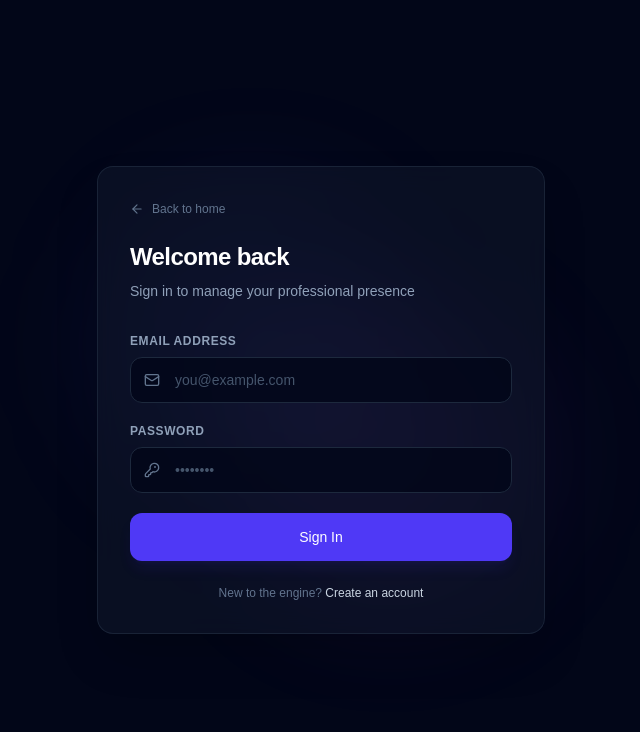
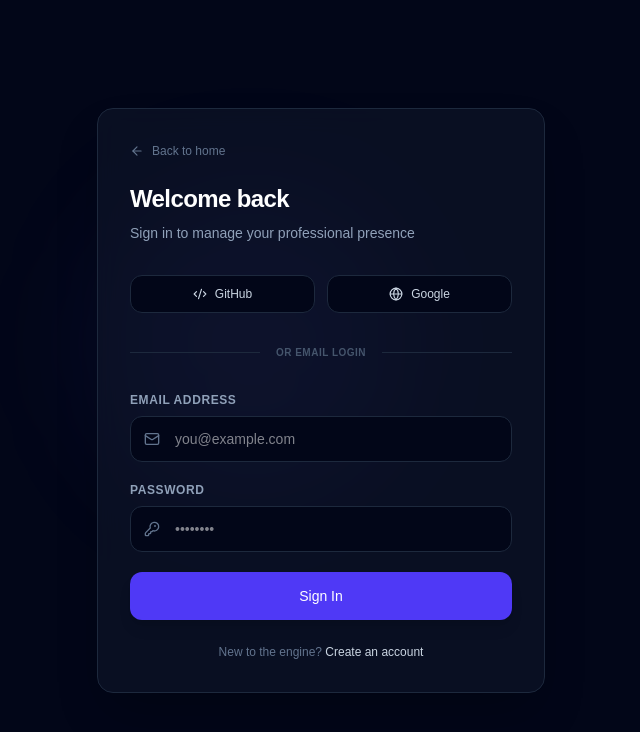
Before and after one commit to asobuilds/devcraft-career, a Next.js app: page /login in a window 1280 px wide. Shown: the top 732 px of the page, without its empty margins (319-959 px from the left). Built offline with nearby package versions, Linux system fonts and the light colour scheme; no server answers.

Commit message:
feat: manually create api folder structure and implement recruiter notification route

```diff
--- /dev/null
+++ b/app/directory/page.tsx
@@ -0,0 +1,143 @@
+'use client';
+
+import React, { useState, useEffect } from 'react';
+import { supabase } from '@/lib/supabase';
+import { Search, Loader2, Code2, ArrowRight, Globe } from 'lucide-react';
+import Link from 'next/link';
+
+export default function RecruiterDirectory() {
+  const [loading, setLoading] = useState(true);
+  const [searchTerm, setSearchTerm] = useState('');
+  const [portfolios, setPortfolios] = useState<any[]>([]);
+
+  useEffect(() => {
+    const fetchAllPublicPortfolios = async () => {
+      const { data, error } = await supabase
+        .from('portfolios')
+        .select('*')
+        .not('custom_subdomain', 'is', null);
+
+      if (!error && data) {
+        setPortfolios(data);
+      }
+      setLoading(false);
+    };
+    fetchAllPublicPortfolios();
+  }, []);
+
+  // Normalize tech_stack to an array of strings
+  const getTechArray = (tech: any): string[] => {
+    if (!tech) return [];
+    if (Array.isArray(tech)) return tech.map(t => t.trim()).filter(Boolean);
+    if (typeof tech === 'string') return tech.split(',').map(t => t.trim()).filter(Boolean);
+    return [];
+  };
+
+  // Filtering logic – safe for arrays
+  const filteredPortfolios = portfolios.filter(p => {
+    const searchLower = searchTerm.toLowerCase().trim();
+    if (!searchLower) return true;
+
+    const techArray = getTechArray(p.tech_stack);
+    const matchStack = techArray.some(t => t.toLowerCase().includes(searchLower));
+    const matchBio = p.bio?.toLowerCase().includes(searchLower) || false;
+    const matchTitle = p.title?.toLowerCase().includes(searchLower) || false;
+
+    return matchStack || matchBio || matchTitle;
+  });
+
+  if (loading) {
+    return (
+      <div className="min-h-screen bg-slate-950 flex items-center justify-center text-slate-400 gap-2">
+        <Loader2 className="animate-spin text-indigo-500" size={20} />
+        <span>Compiling Candidate Marketplace...</span>
+      </div>
+    );
+  }
+
+  return (
+    <div className="min-h-screen bg-slate-950 text-slate-100 p-6 md:p-12 font-sans">
+      <div className="max-w-6xl mx-auto space-y-8">
+
+        {/* Header */}
+        <div className="border-b border-slate-900 pb-6 flex flex-col md:flex-row md:items-center justify-between gap-4">
+          <div>
+            <h1 className="text-2xl font-black text-white">Reverse Engineer Talent Board</h1>
+            <p className="text-xs text-slate-500 mt-1">Browse verified active candidate profiles and live project code streams instantly.</p>
+          </div>
+
+          <div className="relative w-full md:w-80">
+            <Search size={14} className="absolute left-3.5 top-1/2 -translate-y-1/2 text-slate-500" />
+            <input
+              type="text"
+              value={searchTerm}
+              onChange={(e) => setSearchTerm(e.target.value)}
+              placeholder="Filter by tech (e.g. React, SQL, Python)..."
+              className="w-full bg-slate-900 border border-slate-800 rounded-xl py-2 pl-10 pr-4 text-xs text-white focus:outline-none focus:border-slate-700 placeholder-slate-600"
+            />
+          </div>
+        </div>
+
+        {/* Grid */}
+        <div className="grid sm:grid-cols-2 lg:grid-cols-3 gap-6">
+          {filteredPortfolios.map((p) => {
+            const techArray = getTechArray(p.tech_stack);
+            const displayName = p.title || 'Untitled Portfolio';
+
+            return (
+              <div key={p.id} className="bg-slate-900/40 border border-slate-800 rounded-2xl p-6 flex flex-col justify-between backdrop-blur-sm hover:border-indigo-500/40 transition-all group">
+                <div className="space-y-4">
+                  <div className="flex items-start justify-between">
+                    <div className="h-10 w-10 rounded-xl bg-indigo-500/10 border border-indigo-500/20 text-indigo-400 flex items-center justify-center">
+                      <Code2 size={18} />
+                    </div>
+                    <span className="text-[9px] font-mono font-bold text-slate-600 bg-slate-950 border border-slate-900 px-2 py-0.5 rounded">
+                      {p.custom_subdomain}.devcraft.com
+                    </span>
+                  </div>
+
+                  <div className="space-y-1">
+                    <h3 className="text-sm font-bold text-white group-hover:text-indigo-400 transition-colors truncate">
+                      {displayName}
+                    </h3>
+                    <p className="text-xs text-slate-400 line-clamp-3 text-justify leading-relaxed">
+                      {p.bio || "No professional profile biography synchronized yet."}
+                    </p>
+                  </div>
+                </div>
+
+                <div className="space-y-4 mt-6 pt-4 border-t border-slate-900">
+                  {techArray.length > 0 && (
+                    <div className="flex flex-wrap gap-1">
+                      {techArray.slice(0, 4).map((tech: string, idx: number) => (
+                        <span key={idx} className="bg-slate-950 border border-slate-800/80 text-slate-400 text-[9px] font-mono px-1.5 py-0.5 rounded">
+                          {tech}
+                        </span>
+                      ))}
+                      {techArray.length > 4 && (
+                        <span className="text-[9px] text-slate-500">+{techArray.length - 4} more</span>
+                      )}
+                    </div>
+                  )}
+
+                  <Link
+                    href={`/p/${p.custom_subdomain}`}
+                    className="w-full bg-slate-800 group-hover:bg-indigo-600 text-white font-medium text-xs py-2.5 rounded-xl transition-all flex items-center justify-center gap-1.5 border border-slate-700/60 group-hover:border-transparent"
+                  >
+                    <Globe size={12} /> Inspect Live Engine <ArrowRight size={12} />
+                  </Link>
+                </div>
+              </div>
+            );
+          })}
+        </div>
+
+        {filteredPortfolios.length === 0 && (
+          <p className="text-center text-xs text-slate-700 italic py-20">
+            No matching technical dossiers met current search filter matrix rules parameters.
+          </p>
+        )}
+      </div>
+    </div>
+  );
+}
--- a/app/login/page.tsx
+++ b/app/login/page.tsx
@@ -3,13 +3,11 @@
 import React, { useState } from 'react';
 import Link from 'next/link';
 import { useRouter } from 'next/navigation';
-import { ArrowLeft, KeyRound, Mail, Loader2 } from 'lucide-react';
+import { ArrowLeft, KeyRound, Mail, Loader2, Code2, Globe } from 'lucide-react';
 import { supabase } from '@/lib/supabase';
 
 export default function Login() {
   const router = useRouter();
-
-  // State management for credentials and feedback UI
   const [email, setEmail] = useState('');
   const [password, setPassword] = useState('');
   const [loading, setLoading] = useState(false);
@@ -21,103 +19,87 @@ export default function Login() {
     setErrorMsg(null);
 
     try {
-      // Authenticate user against Supabase Auth records
       const { data, error } = await supabase.auth.signInWithPassword({
         email,
         password,
       });
-
       if (error) throw error;
-
-      if (data.user) {
-        // Redirect directly to the dashboard, where the role-switchboard will handle them
-        router.push('/dashboard');
-      }
+      if (data.user) router.push('/dashboard');
     } catch (err: any) {
-      setErrorMsg(err.message || 'Invalid login credentials. Please try again.');
+      setErrorMsg(err.message || 'Invalid login credentials.');
     } finally {
       setLoading(false);
     }
   };
 
+  const handleSocialSignIn = async (provider: 'github' | 'google') => {
+    try {
+      const { error } = await supabase.auth.signInWithOAuth({
+        provider,
+        options: { redirectTo: `${window.location.origin}/dashboard` }
+      });
+      if (error) throw error;
+    } catch (err: any) {
+      alert('OAuth integration error: ' + err.message);
+    }
+  };
+
   return (
     <div className="min-h-screen bg-slate-950 text-slate-100 flex items-center justify-center p-6 relative">
-      {/* Visual background atmospheric balance glow elements */}
       <div className="absolute top-1/4 left-1/3 w-72 h-72 bg-indigo-500/10 rounded-full blur-3xl pointer-events-none" />
-      <div className="absolute bottom-1/4 right-1/3 w-72 h-72 bg-purple-500/10 rounded-full blur-3xl pointer-events-none" />
 
-      <div className="w-full max-w-md bg-slate-900/60 border border-slate-800/80 p-8 rounded-2xl backdrop-blur-md shadow-2xl relative z-10">
-        <Link href="/" className="inline-flex items-center gap-2 text-xs font-medium text-slate-500 hover:text-slate-300 transition-colors mb-6 group">
-          <ArrowLeft size={14} className="group-hover:-translate-x-0.5 transition-transform" /> {"Back to home"}
+      <div className="w-full max-w-md bg-slate-900/60 border border-slate-800 p-8 rounded-2xl backdrop-blur-md shadow-2xl relative z-10">
+        <Link href="/" className="inline-flex items-center gap-2 text-xs font-medium text-slate-500 hover:text-slate-300 transition-colors mb-6">
+          <ArrowLeft size={14} /> Back to home
         </Link>
 
         <div className="space-y-2 mb-8">
-          <h2 className="text-2xl font-bold tracking-tight text-white">{"Welcome back"}</h2>
-          <p className="text-sm text-slate-400">{"Sign in to manage your professional presence"}</p>
+          <h2 className="text-2xl font-bold tracking-tight text-white">Welcome back</h2>
+          <p className="text-sm text-slate-400">Sign in to manage your professional presence</p>
         </div>
 
-        {/* Status Error Notification Message Block */}
-        {errorMsg && (
-          <div className="p-3.5 mb-5 rounded-xl border border-red-500/20 bg-red-500/5 text-xs text-red-400 font-medium leading-relaxed">
-            {errorMsg}
-          </div>
-        )}
+        {errorMsg && <div className="p-3 mb-5 rounded-xl border border-red-500/20 bg-red-500/5 text-xs text-red-400">{errorMsg}</div>}
+
+        {/* Social Logins Block */}
+        <div className="grid grid-cols-2 gap-3 mb-6">
+          <button type="button" onClick={() => handleSocialSignIn('github')} className="flex items-center justify-center gap-2 py-2.5 rounded-xl bg-slate-950 border border-slate-800 text-xs font-medium text-slate-300 hover:bg-slate-900 transition-all">
+            <Code2 size={14} /> GitHub
+          </button>
+          <button type="button" onClick={() => handleSocialSignIn('google')} className="flex items-center justify-center gap-2 py-2.5 rounded-xl bg-slate-950 border border-slate-800 text-xs font-medium text-slate-300 hover:bg-slate-900 transition-all">
+            <Globe size={14} /> Google
+          </button>
+        </div>
+
+        <div className="relative flex py-2 items-center mb-6">
+          <div className="flex-grow border-t border-slate-800"></div>
+          <span className="flex-shrink mx-4 text-slate-600 text-[10px] uppercase font-bold tracking-wider">Or email login</span>
+          <div className="flex-grow border-t border-slate-800"></div>
+        </div>
 
         <form onSubmit={handleSignIn} className="space-y-5">
           <div>
-            <label className="block text-xs font-semibold uppercase tracking-wider text-slate-400 mb-2">{"Email Address"}</label>
+            <label className="block text-xs font-semibold uppercase tracking-wider text-slate-400 mb-2">Email Address</label>
             <div className="relative">
               <Mail size={16} className="absolute left-3.5 top-1/2 -translate-y-1/2 text-slate-500" />
-              <input
-                type="email"
-                value={email}
-                onChange={(e) => setEmail(e.target.value)}
-                placeholder="you@example.com"
-                className="w-full bg-slate-950/80 border border-slate-800 rounded-xl py-3 pl-11 pr-4 text-sm text-white placeholder-slate-600 focus:outline-none focus:border-slate-700 transition-colors"
-                required
-                disabled={loading}
-              />
+              <input type="email" value={email} onChange={(e) => setEmail(e.target.value)} placeholder="you@example.com" className="w-full bg-slate-950 border border-slate-800 rounded-xl py-3 pl-11 pr-4 text-sm text-white" required disabled={loading} />
             </div>
           </div>
 
           <div>
-            <div className="flex justify-between items-center mb-2">
-              <label className="block text-xs font-semibold uppercase tracking-wider text-slate-400">{"Password"}</label>
-            </div>
+            <label className="block text-xs font-semibold uppercase tracking-wider text-slate-400 mb-2">Password</label>
             <div className="relative">
               <KeyRound size={16} className="absolute left-3.5 top-1/2 -translate-y-1/2 text-slate-500" />
-              <input
-                type="password"
-                value={password}
-                onChange={(e) => setPassword(e.target.value)}
-                placeholder="••••••••"
-                className="w-full bg-slate-950/80 border border-slate-800 rounded-xl py-3 pl-11 pr-4 text-sm text-white placeholder-slate-600 focus:outline-none focus:border-slate-700 transition-colors"
-                required
-                disabled={loading}
-              />
+              <input type="password" value={password} onChange={(e) => setPassword(e.target.value)} placeholder="••••••••" className="w-full bg-slate-950 border border-slate-800 rounded-xl py-3 pl-11 pr-4 text-sm text-white" required disabled={loading} />
             </div>
           </div>
 
-          <button
-            type="submit"
-            disabled={loading}
-            className="w-full font-medium text-sm text-white py-3.5 rounded-xl shadow-lg transition-all flex items-center justify-center gap-2 transform active:scale-[0.98] disabled:opacity-50 disabled:cursor-not-allowed bg-indigo-600 hover:bg-indigo-500 shadow-indigo-600/10"
-          >
-            {loading ? (
-              <>
-                <Loader2 size={16} className="animate-spin" /> {"Securing Connection..."}
-              </>
-            ) : (
-              "Sign In"
-            )}
+          <button type="submit" disabled={loading} className="w-full font-medium text-sm text-white py-3.5 rounded-xl shadow-lg bg-indigo-600 hover:bg-indigo-500 transition-all flex items-center justify-center gap-2">
+            {loading ? <Loader2 size={16} className="animate-spin" /> : 'Sign In'}
           </button>
         </form>
 
         <p className="text-center text-xs text-slate-500 mt-6">
-          {"New to the engine? "}
-          <Link href="/register" className="text-slate-300 hover:underline">
-            {"Create an account"}
-          </Link>
+          New to the engine? <Link href="/register" className="text-slate-300 hover:underline">Create an account</Link>
         </p>
       </div>
     </div>
```
Also changed, not shown: app/api/notify/route.ts (added, +53 -0 lines).
